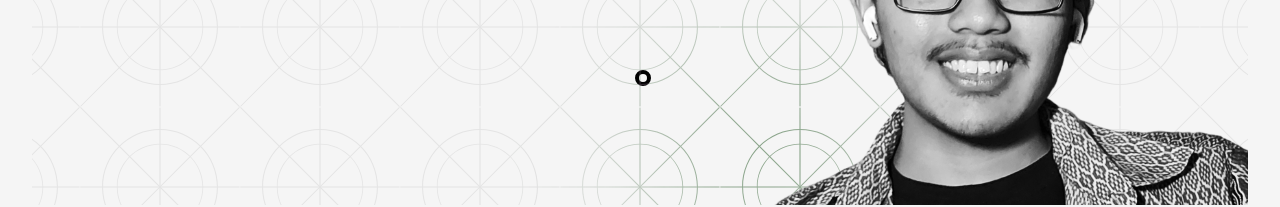
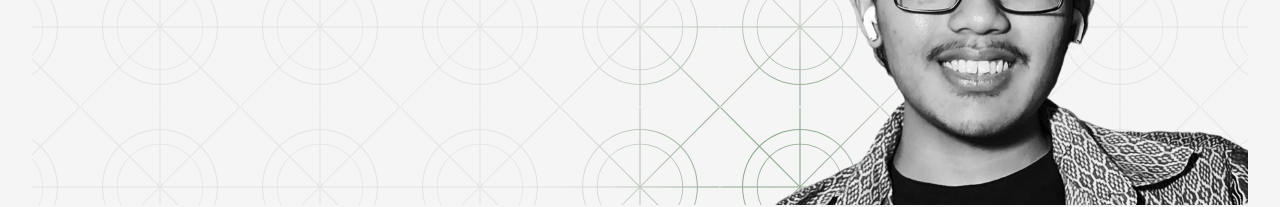
Before and after one commit to yusrmuttaqien/yusrmuttaqien-site, a Next.js app: page / in a window 1280 px wide. Shown: the part 322-529 px from the top of the page. Built offline with nearby package versions, Linux system fonts and the light colour scheme.

Commit message:
update - hide cursor when isHoverable true

```diff
--- a/src/components/Cursor/hooks/interactive.ts
+++ b/src/components/Cursor/hooks/interactive.ts
@@ -32,5 +32,5 @@ export default function useInteractive() {
     };
   }, [isHoverable]);
 
-  return { x, y, opacity };
+  return { x, y, opacity, isHoverable };
 }
--- a/src/components/Cursor/index.tsx
+++ b/src/components/Cursor/index.tsx
@@ -5,7 +5,7 @@ import type { CursorProps } from '@/components/Cursor/type';
 
 export default function Cursor(props: CursorProps) {
   const { className } = props;
-  const { x, y, opacity } = useInteractive();
+  const { x, y, opacity, isHoverable } = useInteractive();
 
   return (
     <motion.div
@@ -15,6 +15,7 @@ export default function Cursor(props: CursorProps) {
         'w-4 h-4 rounded-full fixed top-[calc(50%_-_0.5rem)] -translate-x-1/2 -translate-y-1/2',
         'border-4 border-beige pointer-events-none left-[calc(50%_-_0.30rem_-_var(--pad-scrollbar)_/_2)]',
         'mix-blend-difference origin-center transition-[transform_opacity] ease-linear duration-[50ms]',
+        !isHoverable && 'invisible',
         className
       )}
     />
```
